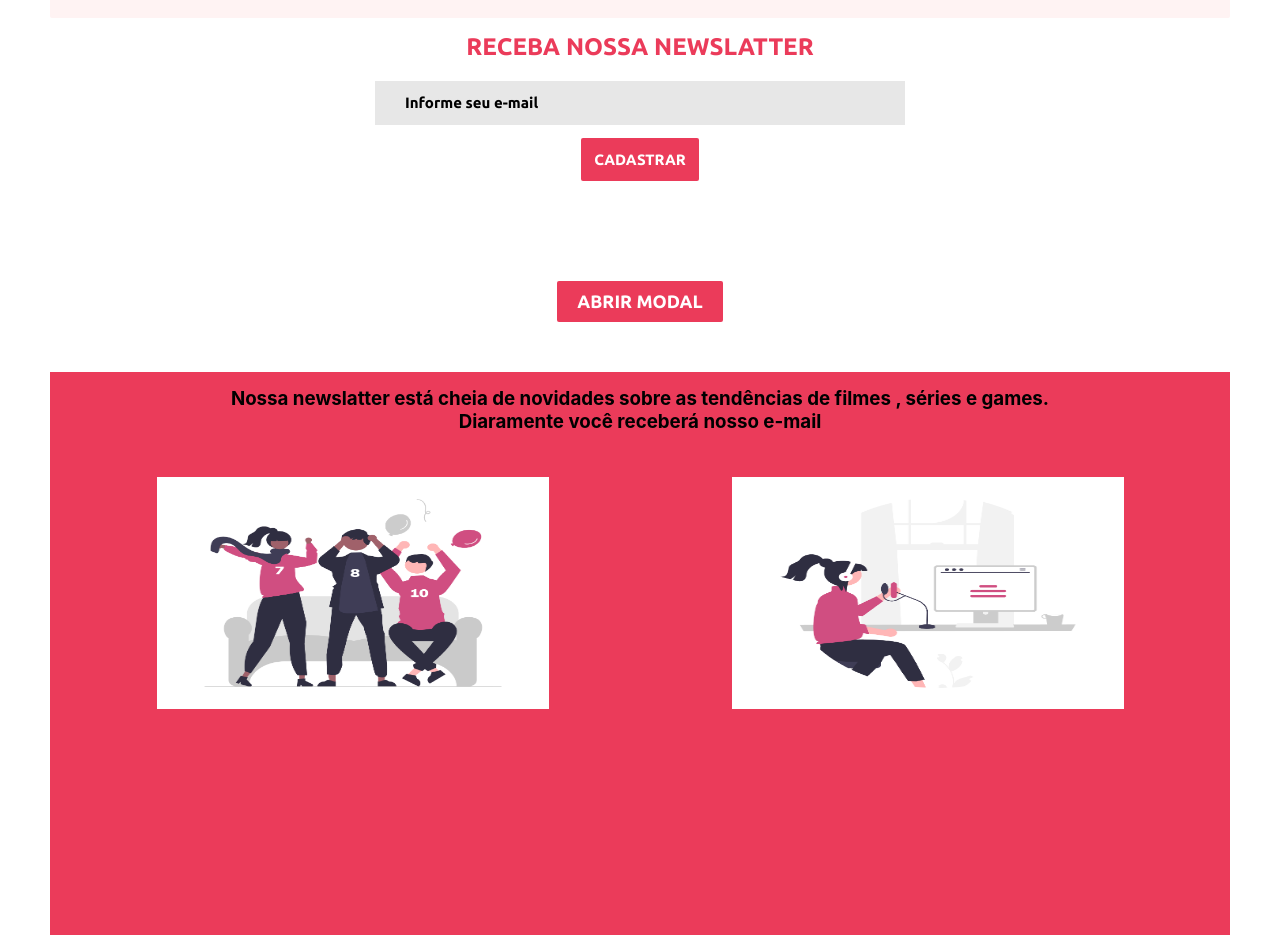
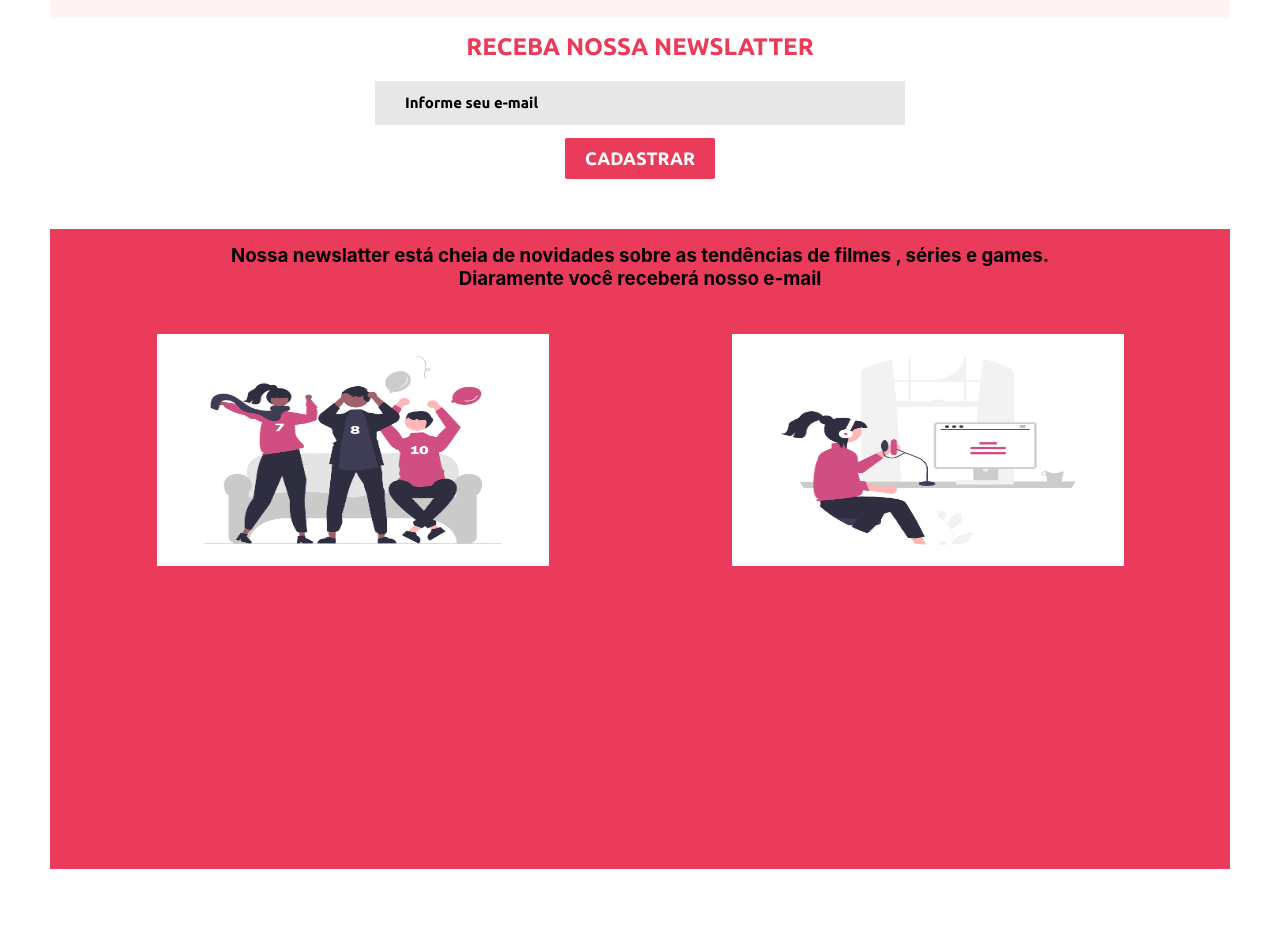
Before and after one commit to danilovictor/Dflix, a React (Vite) app in the folder aplication-flix/: page / in a window 1280 px wide. Shown: the part 940-1875 px from the top of the page. Built offline with nearby package versions, Linux system fonts and the light colour scheme.

Commit message:
modalcomponentok

```diff
--- a/aplication-flix/src/components/FormNews/index.jsx
+++ b/aplication-flix/src/components/FormNews/index.jsx
@@ -16,8 +16,6 @@ const FormNews = ()=>{
 
            </div>
 
-            <button className="btn-cadastro"> Cadastrar</button>
-
             <Modal/>
 
         </div>
--- a/aplication-flix/src/components/Modal/index.jsx
+++ b/aplication-flix/src/components/Modal/index.jsx
@@ -9,10 +9,20 @@ const Modal = () =>{
         setModal(!modal)
     };
 
+        if(modal){
+            document.body.classList.add('active-modal')
+        }
+
+        else{
+            document.body.classList.remove('active-modal')
+        }
+
+
+
      return (
         <div>
 
-            <button onClick={toggleModal} className="btn-modal"> Abrir Modal</button>
+            <button onClick={toggleModal} className="btn-modal"> Cadastrar</button>
 
             {modal && (
 
@@ -26,7 +36,7 @@ const Modal = () =>{
 
                     <p>Em caso de duvidas entre em contato conosoco</p>
 
-            <button className="close-modal" onclick={toggleModal}> Fechar</button>
+            <button className="close-modal" onClick={toggleModal}>Fechar</button>
 
                  </div>
 
--- a/aplication-flix/src/components/Modal/style.css
+++ b/aplication-flix/src/components/Modal/style.css
@@ -5,7 +5,7 @@ body.active-modal{
 .btn-modal {
     padding:10px 20px;
     display:block;
-    margin:100px auto 0;
+    /* margin:100px auto 0; */
     font-size: 18px;
 }
 
```
